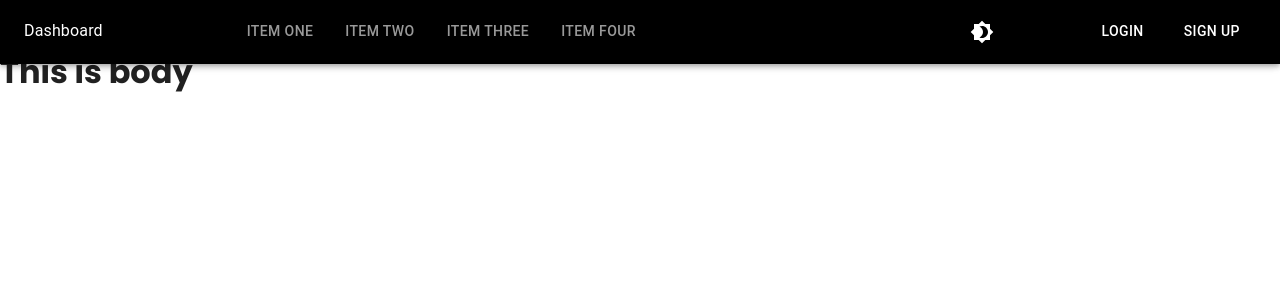
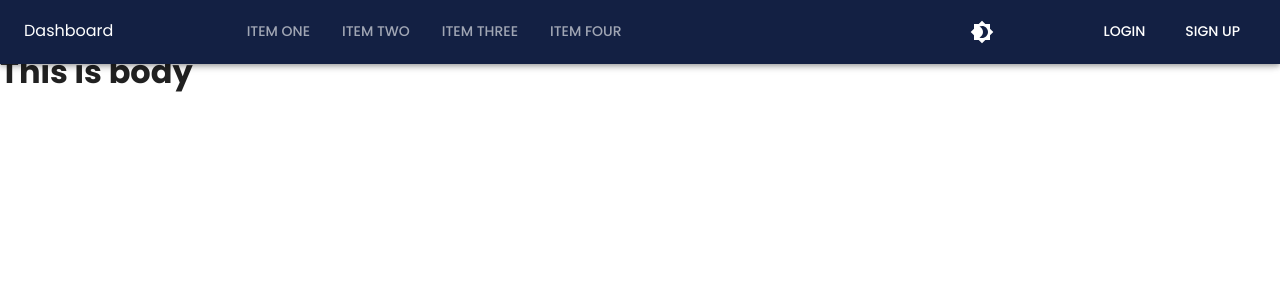
Before and after one commit to deepakkumar1097/CRM_FE, a React (Vite) app: page /home in a window 1280 px wide. Shown: the top 300 px of the page. Built offline with nearby package versions, Linux system fonts and the light colour scheme.

Commit message:
persisit darkmode

```diff
--- a/package.json
+++ b/package.json
@@ -17,7 +17,9 @@
     "axios": "^1.5.1",
     "react": "^18.2.0",
     "react-dom": "^18.2.0",
-    "react-router-dom": "^6.16.0"
+    "react-redux": "^8.1.3",
+    "react-router-dom": "^6.16.0",
+    "redux": "^4.2.1"
   },
   "devDependencies": {
     "@types/react": "^18.2.15",
--- /dev/null
+++ b/src/components/DarkMode.jsx
@@ -0,0 +1,25 @@
+import React from "react";
+import { Grid } from "@mui/material";
+import IconButton from "@mui/material/IconButton";
+import Brightness4Icon from "@mui/icons-material/Brightness4";
+import Brightness7Icon from "@mui/icons-material/Brightness7";
+
+function DarkMode({ colorMode, theme, xs }) {
+  return (
+    <Grid item sx={{ marginLeft: "auto" }} xs={xs}>
+      <IconButton
+        sx={{ ml: 1 }}
+        onClick={colorMode.toggleColorMode}
+        color="inherit"
+      >
+        {theme.palette.mode === "dark" ? (
+          <Brightness7Icon />
+        ) : (
+          <Brightness4Icon />
+        )}
+      </IconButton>
+    </Grid>
+  );
+}
+
+export default DarkMode;
--- a/src/components/DrawerComp.jsx
+++ b/src/components/DrawerComp.jsx
@@ -16,7 +16,7 @@ function DrawerComp({ links }) {
       {" "}
       <Drawer
         PaperProps={{
-          sx: { backgroundColor: "black" },
+          sx: { backgroundColor: "#132043", width: "200px" },
         }}
         anchor="left"
         open={open}
--- a/src/components/Navbar.jsx
+++ b/src/components/Navbar.jsx
@@ -1,4 +1,4 @@
-import React, { useState } from "react";
+import React, { useState, useEffect } from "react";
 import {
   Box,
   AppBar,
@@ -10,17 +10,33 @@ import {
   Typography,
   useMediaQuery,
 } from "@mui/material";
-import IconButton from "@mui/material/IconButton";
 import { useTheme } from "@mui/material/styles";
-import Brightness4Icon from "@mui/icons-material/Brightness4";
-import Brightness7Icon from "@mui/icons-material/Brightness7";
 import DrawerComp from "./DrawerComp";
+import DarkMode from "./DarkMode";
 
 function Navbar({ links, ColorModeContext }) {
   const theme = useTheme();
   const isMatch = useMediaQuery(theme.breakpoints.down("lg"));
   const colorMode = React.useContext(ColorModeContext);
   const [value, setValue] = useState();
+  const [isDarkMode, setIsDarkMode] = useState(false);
+
+  const toggleDarkMode = () => {
+    setIsDarkMode(!isDarkMode);
+  };
+
+  useEffect(() => {
+    const storedDarkMode = localStorage.getItem("darkMode");
+    console.log("Stored Dark Mode:", storedDarkMode);
+    if (storedDarkMode !== null) {
+      setIsDarkMode(JSON.parse(storedDarkMode));
+    }
+  }, []);
+
+  useEffect(() => {
+    localStorage.setItem("darkMode", JSON.stringify(isDarkMode));
+    console.log("Updated Dark Mode:", isDarkMode);
+  }, [isDarkMode]);
 
   return (
     <Box
@@ -35,12 +51,13 @@ function Navbar({ links, ColorModeContext }) {
         p: 3,
       }}
     >
-      <AppBar sx={{ backgroundColor: "black" }}>
+      <AppBar sx={{ backgroundColor: "#132043" }}>
         <Toolbar>
           {isMatch ? (
             <>
               <Typography>Dashboard</Typography>
-              <Grid item xs={1} sx={{ marginLeft: "auto" }}>
+              <div className="mobile_view">
+                {/* <Grid item sx={{ marginLeft: "auto" }}>
                   <IconButton
                     sx={{ ml: 1 }}
                     onClick={colorMode.toggleColorMode}
@@ -52,8 +69,15 @@ function Navbar({ links, ColorModeContext }) {
                       <Brightness4Icon />
                     )}
                   </IconButton>
-              </Grid>
+                </Grid> */}
+                <DarkMode
+                  colorMode={colorMode}
+                  theme={theme}
+                  isDarkMode={isDarkMode}
+                  toggleDarkMode={toggleDarkMode}
+                />
                 <DrawerComp links={links} />
+              </div>
             </>
           ) : (
             <Grid container spacing={1} alignItems="baseline">
@@ -72,20 +96,13 @@ function Navbar({ links, ColorModeContext }) {
                   ))}
                 </Tabs>
               </Grid>
-              <Grid item xs={1}>
-                {/* {theme.palette.mode} mode */}
-                <IconButton
-                  sx={{ ml: 1 }}
-                  onClick={colorMode.toggleColorMode}
-                  color="inherit"
-                >
-                  {theme.palette.mode === "dark" ? (
-                    <Brightness7Icon />
-                  ) : (
-                    <Brightness4Icon />
-                  )}
-                </IconButton>
-              </Grid>
+              <DarkMode
+                colorMode={colorMode}
+                theme={theme}
+                isDarkMode={isDarkMode}
+                toggleDarkMode={toggleDarkMode}
+                xs={1}
+              />
               <Grid item xs={2} alignItems="center">
                 <Box display="flex">
                   <Button sx={{ marginLeft: "auto" }} variant="primary">
--- a/src/main.jsx
+++ b/src/main.jsx
@@ -1,14 +1,17 @@
 import React from "react";
 import ReactDOM from "react-dom/client";
 import { BrowserRouter } from "react-router-dom";
-
+import { Provider } from "react-redux";
+import store from "./redux/store";
 import App from "./App.jsx";
 import "./styles/App.css";
 
 ReactDOM.createRoot(document.getElementById("root")).render(
   <React.StrictMode>
-    <BrowserRouter>
-      <App />
-    </BrowserRouter>
+    <Provider store={store}>
+      <BrowserRouter>
+        <App />
+      </BrowserRouter>
+    </Provider>
   </React.StrictMode>
 );
--- a/src/pages/Home.jsx
+++ b/src/pages/Home.jsx
@@ -28,6 +28,9 @@ export default function ToggleColorMode() {
   const theme = React.useMemo(
     () =>
       createTheme({
+        typography: {
+          fontFamily: "Poppins",
+        },
         palette: {
           mode,
         },
--- /dev/null
+++ b/src/redux/actions/darkModeAction.js
@@ -0,0 +1,3 @@
+export const toggleDarkMode = () => ({
+  type: "TOGGLE_DARK_MODE",
+});
--- /dev/null
+++ b/src/redux/reducers/darkModeReducer.js
@@ -0,0 +1,14 @@
+const initialState = {
+  darkMode: false,
+};
+
+const darkModeReducer = (state = initialState, action) => {
+  switch (action.type) {
+    case "TOGGLE_DARK_MODE":
+      return { ...state, darkMode: !state.darkMode };
+    default:
+      return state;
+  }
+};
+
+export default darkModeReducer;
--- /dev/null
+++ b/src/redux/store.js
@@ -0,0 +1,6 @@
+import { createStore } from "redux";
+import darkModeReducer from "./reducers/darkModeReducer";
+
+const store = createStore(darkModeReducer);
+
+export default store;
--- a/src/styles/App.css
+++ b/src/styles/App.css
@@ -20,3 +20,7 @@ body {
   left: 50%;
   transform: translate(-50%, -50%);
 }
+.mobile_view {
+  display: flex;
+  margin-left: auto;
+}
```
Also changed, not shown: 1 other file (tests, documents, lock files or other folders). Lines whose indentation alone changed are shown as unchanged.
